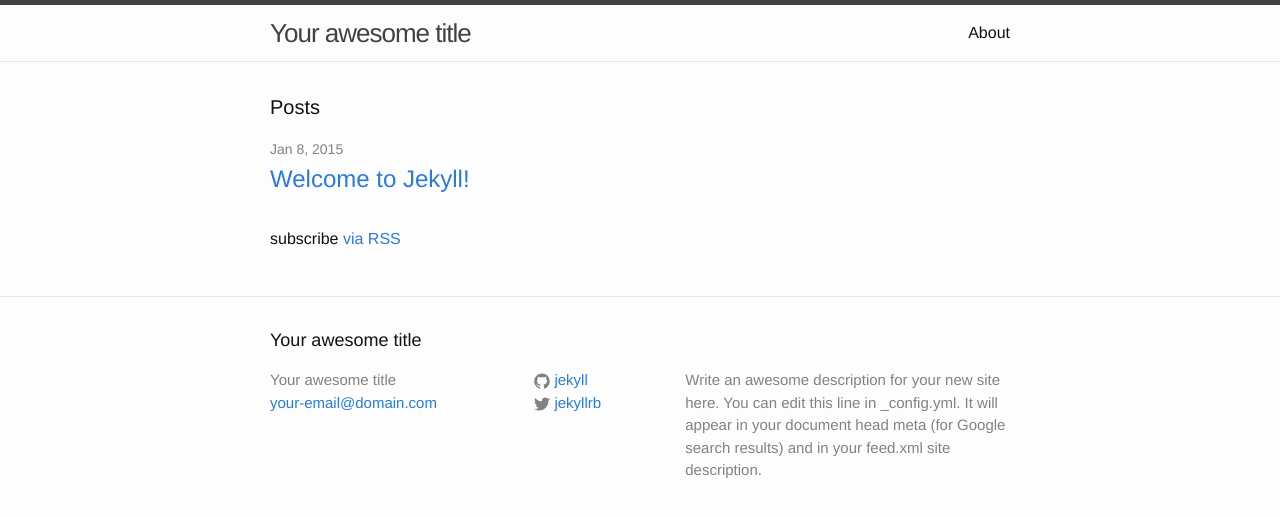
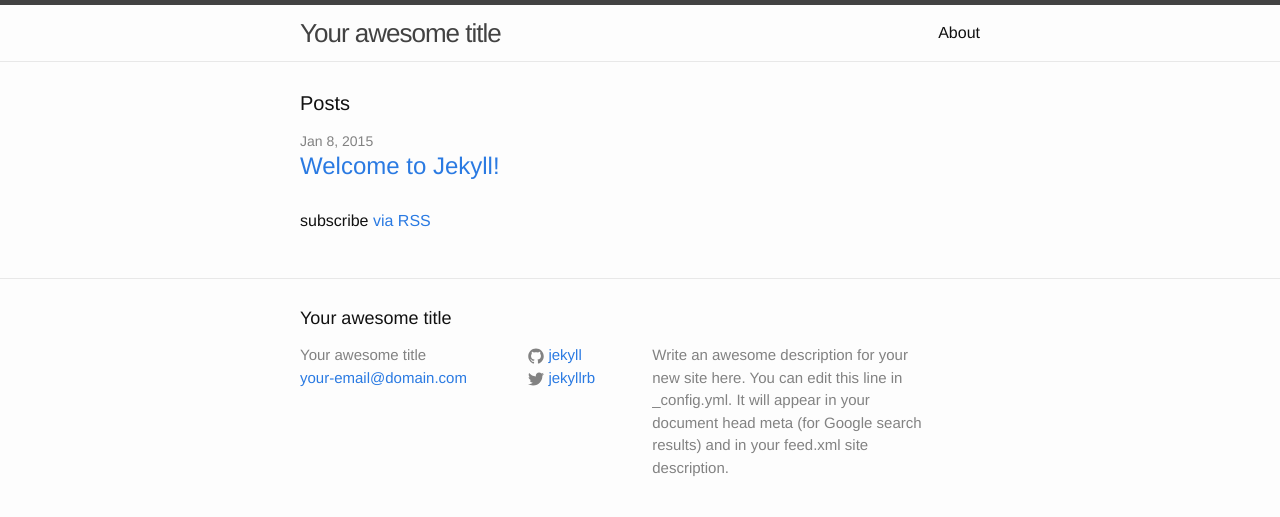
Before and after one commit to Dansmithyy/gfexe, a Jekyll site: the page built from index.html, in a window 1280 px wide. Shown: the top 517 px of the page. Built offline with Jekyll 4.4.1, drawn with Linux system fonts in a browser that asks for light colours; nearby versions of some CDN libraries.

Commit message:
Crudely added Bootstrap files

```diff
--- a/_includes/footer.html
+++ b/_includes/footer.html
@@ -52,4 +52,8 @@
 
   </div>
 
+
+<script src="https://ajax.googleapis.com/ajax/libs/jquery/1.11.1/jquery.min.js"></script>
+<script src="https://maxcdn.bootstrapcdn.com/bootstrap/3.3.1/js/bootstrap.min.js"></script>
+
 </footer>
--- a/_includes/head.html
+++ b/_includes/head.html
@@ -6,6 +6,11 @@
   <title>{% if page.title %}{{ page.title }}{% else %}{{ site.title }}{% endif %}</title>
   <meta name="description" content="{% if page.excerpt %}{{ page.excerpt | strip_html | strip_newlines | truncate: 160 }}{% else %}{{ site.description }}{% endif %}">
 
+
+<link rel="stylesheet" href="https://maxcdn.bootstrapcdn.com/bootstrap/3.3.1/css/bootstrap.min.css">
+
+<link rel="stylesheet" href="https://maxcdn.bootstrapcdn.com/bootstrap/3.3.1/css/bootstrap-theme.min.css">
+
   <link rel="stylesheet" href="{{ "/css/main.css" | prepend: site.baseurl }}">
   <link rel="canonical" href="{{ page.url | replace:'index.html','' | prepend: site.baseurl | prepend: site.url }}">
   <link rel="alternate" type="application/rss+xml" title="{{ site.title }}" href="{{ "/feed.xml" | prepend: site.baseurl | prepend: site.url }}" />
```
